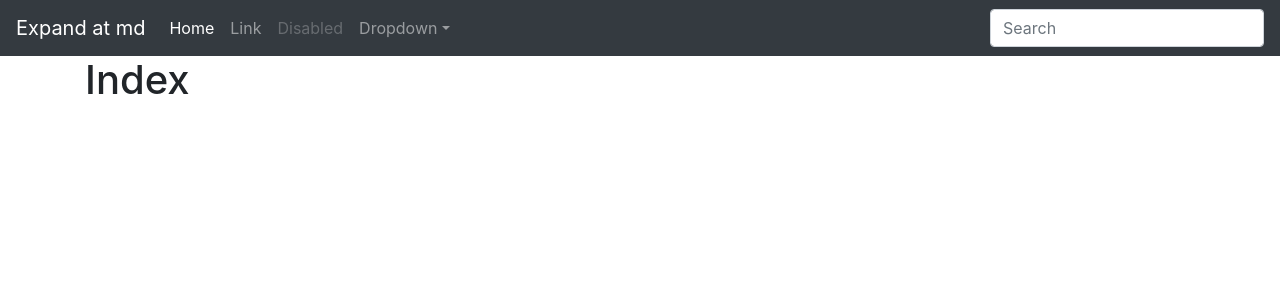
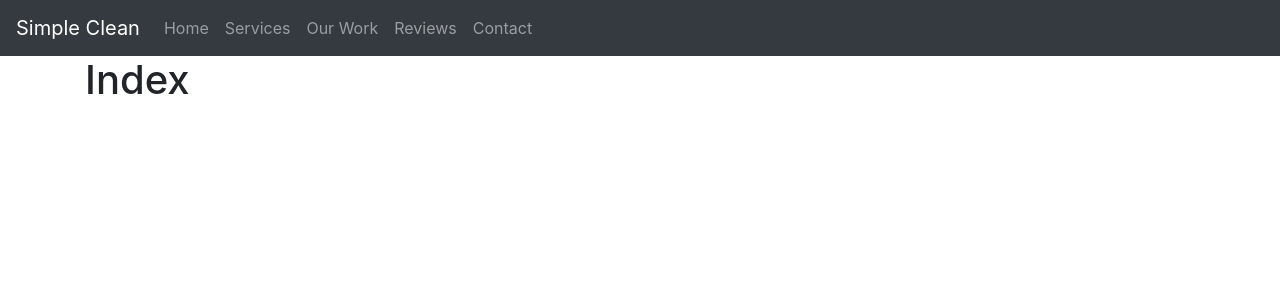
Before and after one commit to matthigg/Simple-Clean, a Django app: page / in a window 1280 px wide. Shown: the top 300 px of the page. Run offline with Django 3.2, Linux system fonts and the light colour scheme; some libraries are stand-ins or nearby versions.

Commit message:
Change "About" to "Our Work", update Navbar links"

```diff
--- a/pages/templates/pages/base.html
+++ b/pages/templates/pages/base.html
@@ -13,36 +13,32 @@
 </head>
 <body>
 
+  <!-- Navbar -->
   <header>
     <nav class="navbar navbar-expand-md navbar-dark bg-dark">
-      <a class="navbar-brand" href="#">Expand at md</a>
-      <button class="navbar-toggler" type="button" data-toggle="collapse" data-target="#navbarsExample04" aria-controls="navbarsExample04" aria-expanded="false" aria-label="Toggle navigation">
+      <a class="navbar-brand" href="#">Simple Clean</a>
+      <button class="navbar-toggler" type="button" data-toggle="collapse" data-target="#navbar-simple-clean" aria-controls="navbarsExample04" aria-expanded="false" aria-label="Toggle navigation">
         <span class="navbar-toggler-icon"></span>
       </button>
 
-      <div class="collapse navbar-collapse" id="navbarsExample04">
+      <div class="collapse navbar-collapse" id="navbar-simple-clean">
         <ul class="navbar-nav mr-auto">
-          <li class="nav-item active">
-            <a class="nav-link" href="#">Home <span class="sr-only">(current)</span></a>
+          <li class="nav-item">
+            <a class="nav-link" href="#">Home</a>
           </li>
           <li class="nav-item">
-            <a class="nav-link" href="#">Link</a>
+            <a class="nav-link" href="#">Services</a>
           </li>
           <li class="nav-item">
-            <a class="nav-link disabled" href="#">Disabled</a>
+            <a class="nav-link" href="#">Our Work</a>
           </li>
-          <li class="nav-item dropdown">
-            <a class="nav-link dropdown-toggle" href="#" id="dropdown04" data-toggle="dropdown" aria-haspopup="true" aria-expanded="false">Dropdown</a>
-            <div class="dropdown-menu" aria-labelledby="dropdown04">
-              <a class="dropdown-item" href="#">Action</a>
-              <a class="dropdown-item" href="#">Another action</a>
-              <a class="dropdown-item" href="#">Something else here</a>
-            </div>
+          <li class="nav-item">
+            <a class="nav-link" href="#">Reviews</a>
+          </li>
+          <li class="nav-item">
+            <a class="nav-link" href="#">Contact</a>
           </li>
         </ul>
-        <form class="form-inline my-2 my-md-0">
-          <input class="form-control" type="text" placeholder="Search">
-        </form>
       </div>
     </nav>
   </header>
--- a/pages/templates/pages/about.html
+++ b/pages/templates/pages/ourwork.html
@@ -1,5 +1,5 @@
 {% extends 'pages/base.html' %}
 
 {% block content %}
-  <h1>About</h1>
+  <h1>Our Work</h1>
 {% endblock %}
--- a/pages/urls.py
+++ b/pages/urls.py
@@ -1,10 +1,10 @@
 from django.urls import path
-from .views import about, contact, index, reviews, services
+from .views import contact, index, ourwork, reviews, services
 
 urlpatterns = [
   path('', index),
-  path('about/', about),
   path('contact/', contact),
+  path('ourwork/', ourwork),
   path('reviews/', reviews),
   path('services/', services),
 ]
--- a/pages/views.py
+++ b/pages/views.py
@@ -1,8 +1,4 @@
 from django.shortcuts import render
-
-def about(request):
-  context = {}
-  return render(request, 'pages/about.html', context)
 
 def contact(request):
   context = {}
@@ -19,3 +15,7 @@ def reviews(request):
 def services(request):
   context = {}
   return render(request, 'pages/services.html', context)
+
+def ourwork(request):
+  context = {}
+  return render(request, 'pages/ourwork.html', context)
```
Lines whose indentation alone changed are shown as unchanged.
